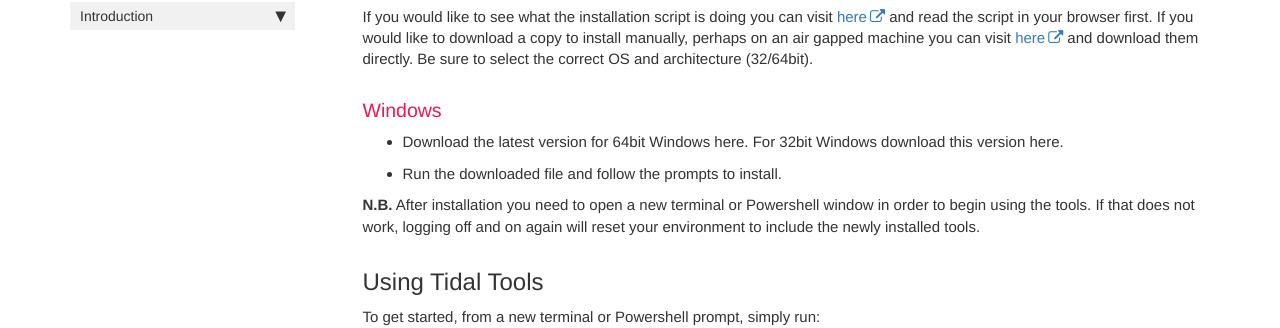
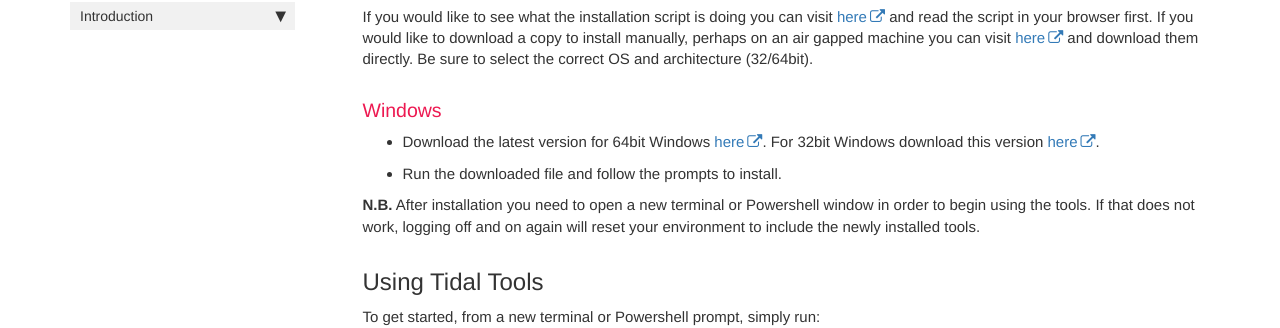
Before and after one commit to tidalmigrations/tidalmigrations.github.io, a Jekyll site: the page built from pages/tidal tools/getstarted.md, in a window 1280 px wide and 900 px high, scrolled down 642 px. Shown: the part 127-455 px from the top of the window. Built offline with Jekyll 4.4.1, drawn with Linux system fonts in a browser that asks for light colours; nearby versions of some CDN libraries; comment, search, counter and statistics services are not loaded; part of the change alters nothing that is shown.

```diff
--- a/pages/tidal tools/getstarted.md
+++ b/pages/tidal tools/getstarted.md
@@ -23,7 +23,7 @@ If you would like to see what the installation script is doing you can visit [he
 
 ### Windows
 
-- Download the latest version for 64bit Windows here. For 32bit Windows download this version here.
+- Download the latest version for 64bit Windows [here](https://get.tidal.sh/tidal-win-64-latest). For 32bit Windows download this version [here](https://get.tidal.sh/tidal-win-32-latest).
 - Run the downloaded file and follow the prompts to install.
 
 **N.B.** After installation you need to open a new terminal or Powershell window in order to begin using the tools. If that does not work, logging off and on again will reset your environment to include the newly installed tools.
```
